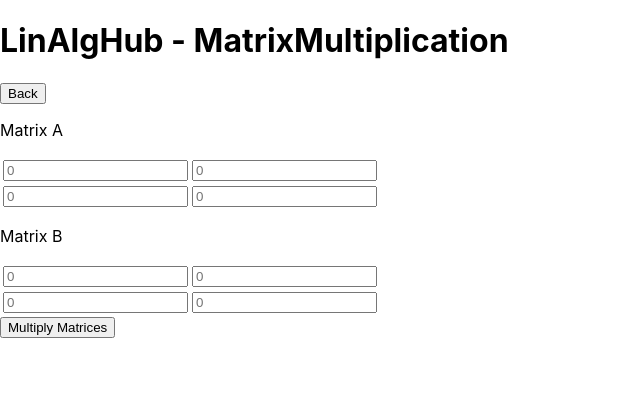
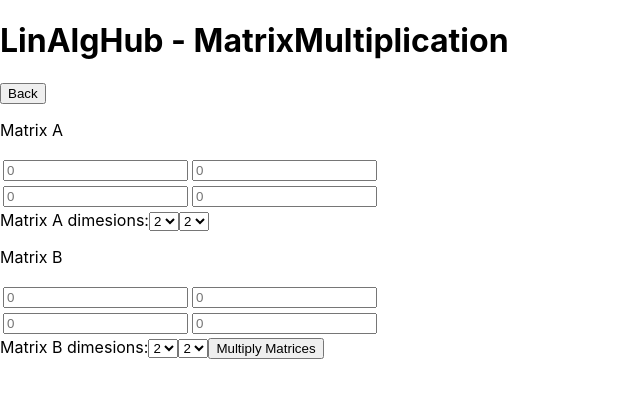
Before and after one commit to KaydenVandecaveye/linalg-hub, a React (Create React App) app in the folder frontend/: page /MatMult in a window 1280 px wide. Shown: the top 398 px of the page, without its empty margins (0-640 px from the left). Built offline with nearby package versions, Linux system fonts and the light colour scheme.

Commit message:
Added resizable matrix dimensions.

```diff
--- a/frontend/src/pages/MatMult.js
+++ b/frontend/src/pages/MatMult.js
@@ -6,6 +6,8 @@ import { MathJax, MathJaxContext } from "better-react-mathjax";
 
 function MatMult() {
     const navigate = useNavigate();
+
+    // default to 2x2 matrices
     const [matrix1, setMatrix1] = useState([["", ""], ["", ""]]);
     const [matrix2, setMatrix2] = useState([["", ""], ["", ""]]);
     const [response, setResponse] = useState(null);
@@ -28,6 +30,19 @@ function MatMult() {
         console.log("Steps", data.steps);
     }
 
+    const updateMatrixSize = (matrix1, rows, cols) => {
+        if (matrix1) {
+            setMatrix1(Array.from({length:rows}, () =>
+            Array.from({length: cols}, () => "")
+            ));
+        }
+        else {
+            setMatrix2(Array.from({length:rows}, () =>
+                Array.from({length: cols}, () => "")
+                ));
+        };
+    }
+
 
     const latexConfig = {
         loader: { load: ["input/asciimath", "output/chtml"] },
@@ -41,9 +56,24 @@ function MatMult() {
 
         <p>Matrix A</p>
         <MatrixInput matrix={matrix1} setMatrix={setMatrix1}/>
+        <label>Matrix A dimesions:</label>
+        <select defaultValue={2} onChange={(e) => updateMatrixSize(true, parseInt(e.target.value), matrix1[0].length)}>
+            {[1, 2, 3, 4].map(n => <option key = {n} value={n}>{n}</option>)}
+        </select>
+        <select defaultValue={2} onChange={(e) => updateMatrixSize(true, matrix1.length, parseInt(e.target.value))}>
+            {[1, 2, 3, 4].map(n => <option key={n} value={n}>{n}</option>)}
+        </select>
+
 
         <p>Matrix B</p>
         <MatrixInput matrix={matrix2} setMatrix={setMatrix2} />
+        <label>Matrix B dimesions:</label>
+        <select defaultValue={2} onChange={(e) => updateMatrixSize(false, parseInt(e.target.value), matrix2[0].length)}>
+            {[1, 2, 3, 4].map(n => <option key = {n} value={n}>{n}</option>)}
+        </select>
+        <select defaultValue={2} onChange={(e) => updateMatrixSize(false, matrix2.length, parseInt(e.target.value))}>
+            {[1, 2, 3, 4].map(n => <option key={n} value={n}>{n}</option>)}
+        </select>
 
         <button onClick={handleSubmission}>Multiply Matrices</button>
 
```
Also changed, not shown: 1 other file (tests, documents, lock files or other folders).
